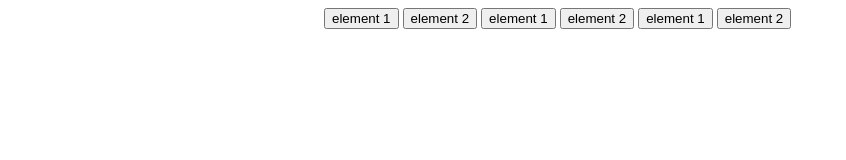
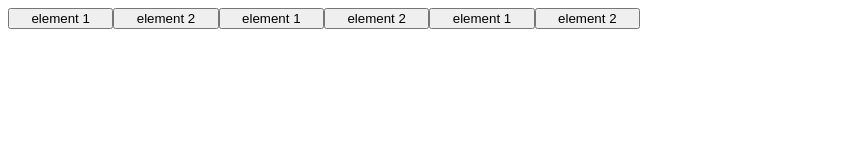
Before and after one commit to DGStach/Exercises, a plain HTML site: page htmlRemainder /index.html in a window 1280 px wide. Shown: the whole page, without its empty margins (0-846 px from the left). Drawn offline with Linux system fonts and the light colour scheme.

Commit message:
margin auto

```diff
--- a/htmlRemainder /index.html
+++ b/htmlRemainder /index.html
@@ -5,9 +5,15 @@
     <title>Title</title>
 </head>
 <style>
+    button{
+        width: 370px;
+    }
     div{
        width: 50%;
-        margin: auto;
+       display: flex;
+        text-align: center;
+        justify-content: center;
+        align-items: center;
     }
 
 </style>
```
